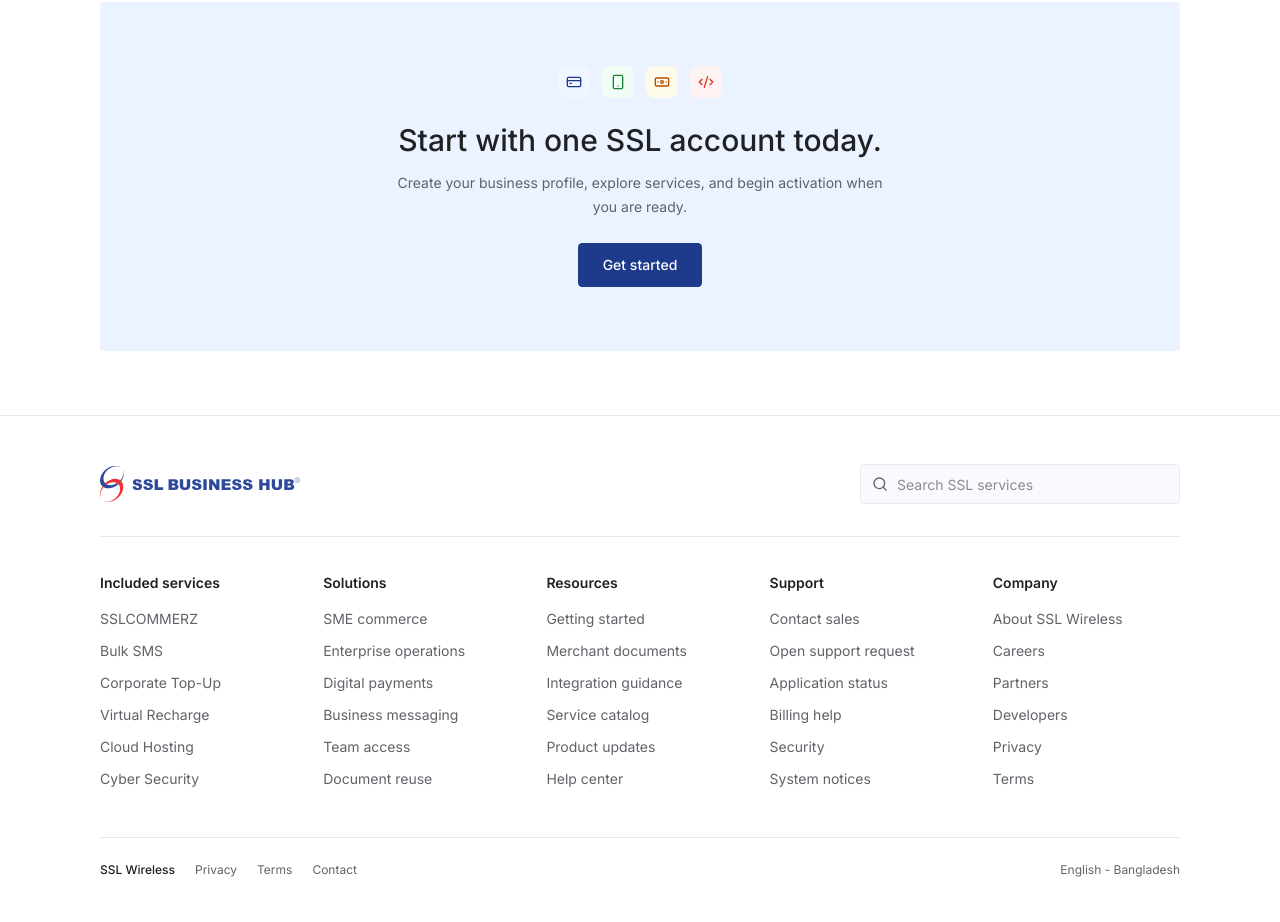
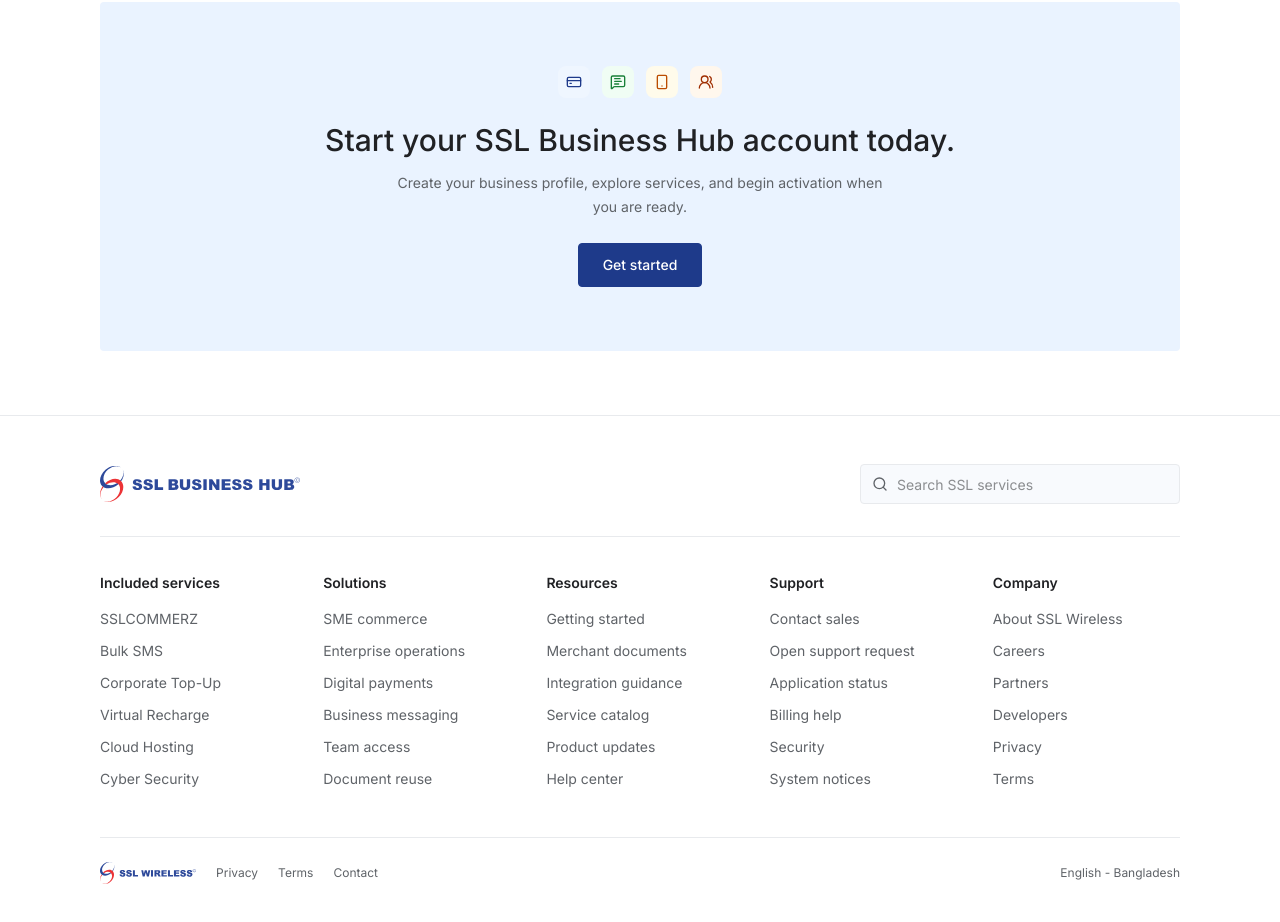
Before and after one commit to alimoon-nisha/ssl_business_platform, a Next.js app: page / in a window 1280 px wide. Shown: the part 4500-5422 px from the top of the page. Built offline with nearby package versions, Linux system fonts and the light colour scheme.

Commit message:
Refine CTA section branding, update footer logo, and fix alignment

```diff
--- a/src/components/marketing/CTASection.tsx
+++ b/src/components/marketing/CTASection.tsx
@@ -3,7 +3,7 @@
 import { MiniPaymentMarks } from "./ProductIconStrip";
 
 export function CTASection({
-  title = "Start with one SSL account today.",
+  title = "Start your SSL Business Hub account today.",
   body = "Create your business profile, explore services, and begin activation when you are ready.",
   cta = "Get started",
   icon = "marks",
@@ -23,7 +23,7 @@
             <CreditCard className="size-7" aria-hidden="true" />
           </span>
         )}
-        <h2 className="mx-auto mt-6 max-w-xl text-3xl font-medium leading-tight text-text-primary">
+        <h2 className="mx-auto mt-6 max-w-full text-3xl font-medium leading-tight text-text-primary">
           {title}
         </h2>
         <p className="mx-auto mt-3 max-w-lg text-sm leading-6 text-text-secondary">
--- a/src/components/marketing/Footer.tsx
+++ b/src/components/marketing/Footer.tsx
@@ -1,4 +1,5 @@
 import Link from "next/link";
+import Image from "next/image";
 import { Search } from "lucide-react";
 import { Logo } from "./Header";
 
@@ -96,8 +97,8 @@
         </div>
 
         <div className="mt-12 flex flex-col gap-4 border-t border-border-soft pt-6 text-xs text-text-secondary sm:flex-row sm:items-center sm:justify-between">
-          <div className="flex flex-wrap gap-x-5 gap-y-2">
-            <span className="font-medium text-text-primary">SSL Wireless</span>
+          <div className="flex flex-wrap items-center gap-x-5 gap-y-2">
+            <Image src="/sslwireless.svg" alt="SSL Wireless" width={120} height={22} className="h-5.5 w-auto" />
             <Link href="/get-started">Privacy</Link>
             <Link href="/get-started">Terms</Link>
             <Link href="/get-started">Contact</Link>
--- a/src/components/marketing/ProductIconStrip.tsx
+++ b/src/components/marketing/ProductIconStrip.tsx
@@ -41,16 +41,11 @@
 }
 
 export function MiniPaymentMarks() {
-  const marks = [
-    { icon: CreditCard, tone: "text-primary bg-blue-50" },
-    { icon: Smartphone, tone: "text-success bg-green-50" },
-    { icon: Banknote, tone: "text-amber-700 bg-amber-50" },
-    { icon: Code2, tone: "text-error bg-red-50" },
-  ];
+  const marks = Object.values(serviceIconMap);
 
   return (
     <div className="flex items-center justify-center gap-3">
-      {marks.map(({ icon: Icon, tone }, index) => (
+      {marks.map(({ Icon, tone }, index) => (
         <span
           key={index}
           className={`inline-flex size-8 items-center justify-center rounded-lg ${tone}`}
```
Also changed, not shown: public/sslwireless.svg (added).
